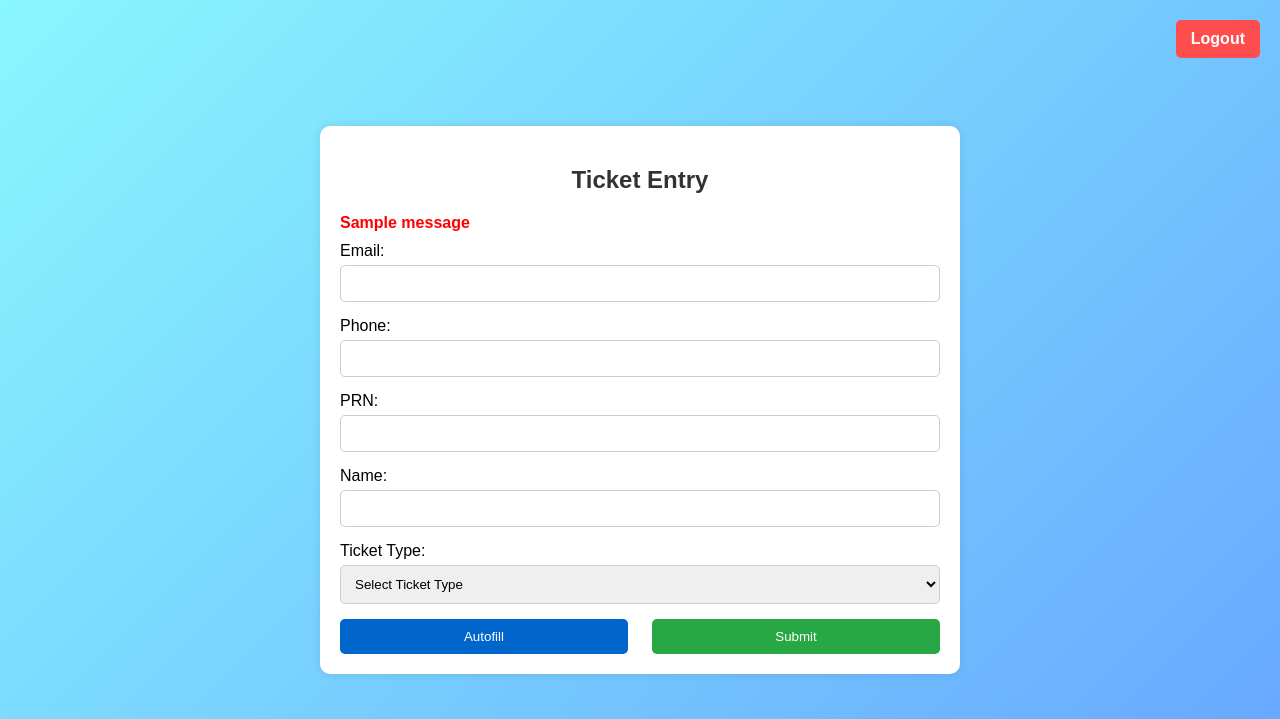
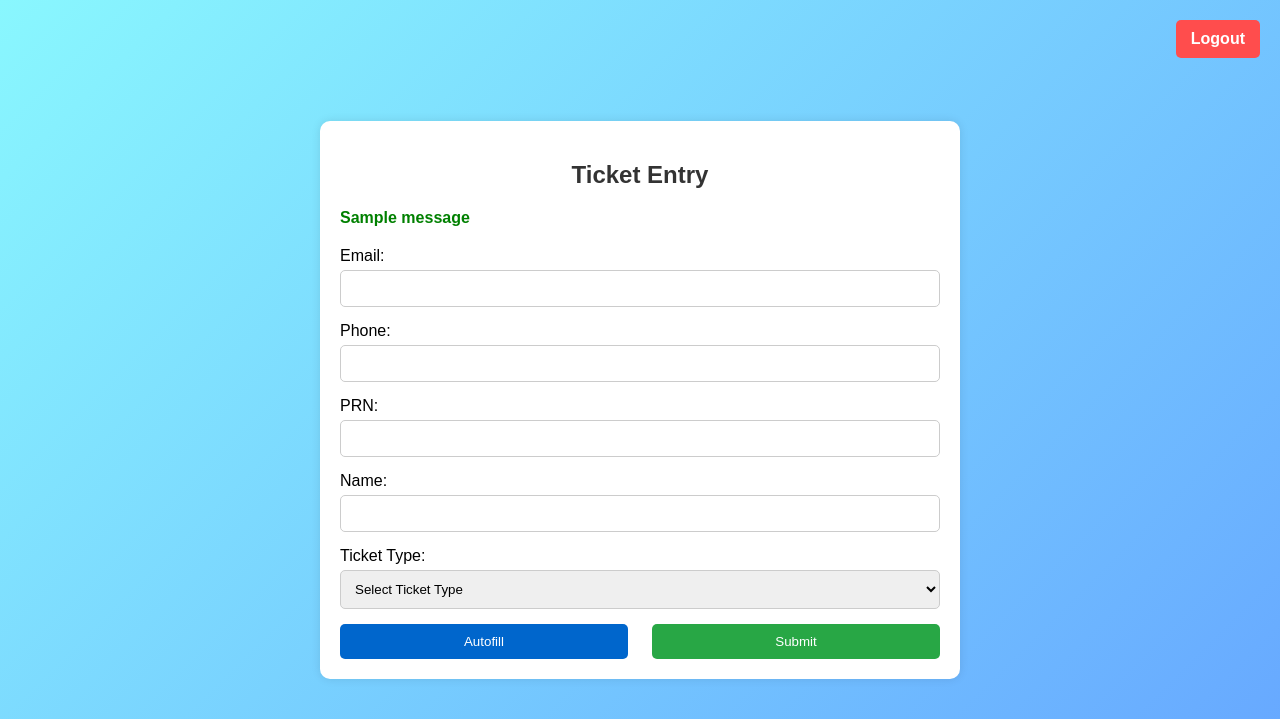
Before and after one commit to Kannada-Koota-PES/KK-Ticketing-2024, a Flask app: page /ticket_entry in a window 1280 px wide. Shown: the top 719 px of the page. Run offline with Flask 3, Linux system fonts and the light colour scheme; the visitor is signed in with stand-in values (Sample User, id 1); tables that the repository leaves empty hold one stand-in row (values such as "Sample post"); one stand-in notice (Sample message) is shown.

Commit message:
Refactor ticket issuance flash messages

```diff
--- a/app/app.py
+++ b/app/app.py
@@ -177,11 +177,11 @@ def ticket_entry():
                 db.session.add(ticket)
                 db.session.commit()
                 logger.info(f'Ticket for {prn} issued successfully.')
-                flash('Ticket issued successfully.', 'success')
+                flash(f'Ticket for {prn} issued successfully.', 'success')
                 return redirect(url_for('ticket_entry'))
             except Exception as e:
                 db.session.rollback()
-                flash('Failed to issue ticket.', 'error')
+                flash(f'Failed to issue ticket for {prn}.', 'error')
                 logger.error(f'Failed to issue ticket. {e}')
                 return redirect(url_for('ticket_entry'))
     else:
--- a/app/static/style.css
+++ b/app/static/style.css
@@ -18,3 +18,11 @@ label, input {
 button {
     padding: 10px 15px;
 }
+
+.text-success {
+    color: green;
+}
+
+.text-danger {
+    color: red;
+}
--- a/app/templates/ticket_entry.html
+++ b/app/templates/ticket_entry.html
@@ -5,6 +5,7 @@
     <meta name="viewport" content="width=device-width, initial-scale=1.0">
     <title>Ticket Entry | ಕನ್ನಡ ಕೂಟ</title>
     <link rel="icon" href="{{ url_for('static', filename='KK_logo.ico') }}" type="image/x-icon">
+    <link rel="stylesheet" href="{{ url_for('static', filename='style.css') }}">
     <!-- JavaScript to handle the back button and session timeout -->
     <script>
         var sessionTimeout = 10 * 60 * 1000;  // 10 minutes
@@ -150,7 +151,7 @@
             {% if messages %}
                 <ul class="flashes" style="list-style-type: none; padding: 0; margin: 10px 0;">
                     {% for category, message in messages %}
-                        <li class="{{ category }}" style="color: #f00; font-weight: bold;">{{ message }}</li>
+                        <li class="{% if category == 'success' %}text-success{% else %}text-danger{% endif %}" style="font-weight: bold;">{{ message }}</li>
                     {% endfor %}
                 </ul>
             {% endif %}
```
